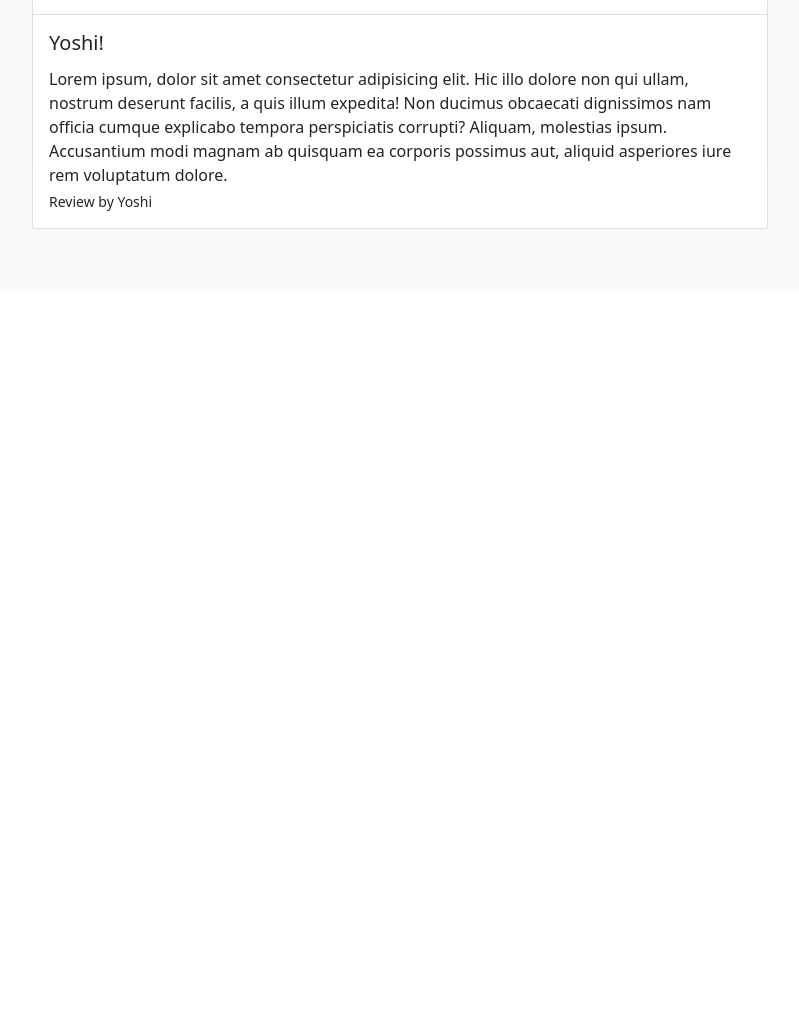
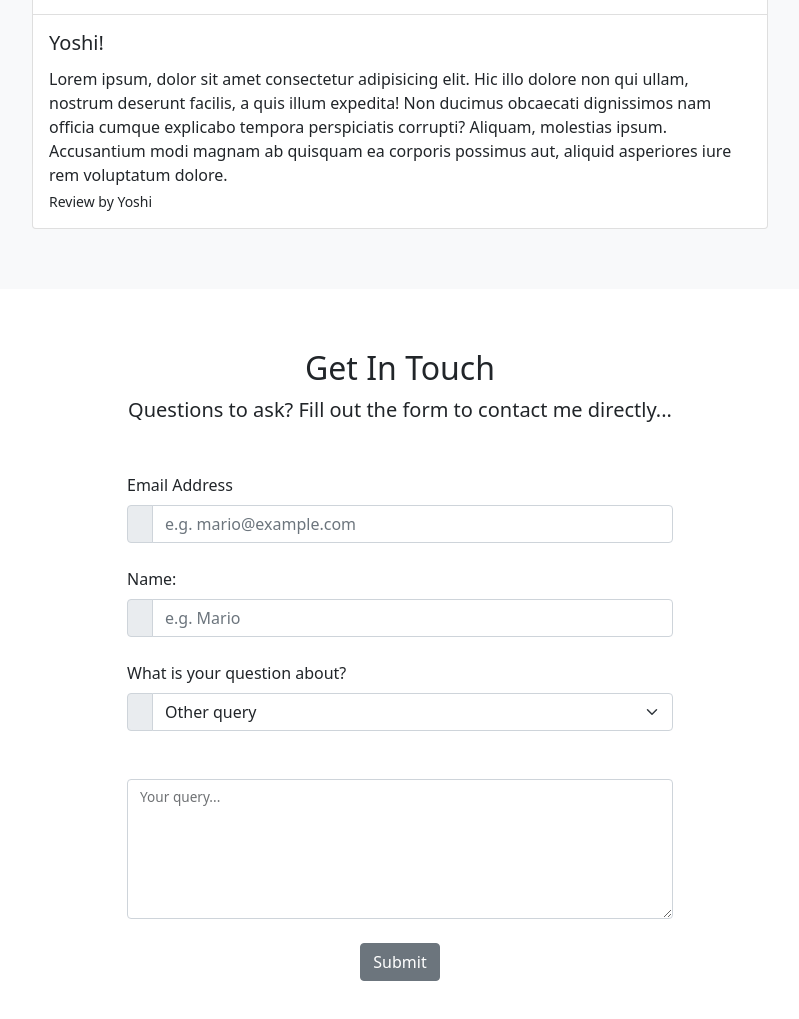
Before and after one commit to carsonbeck/M02-Boostrap-Tut, a plain HTML site: page index.html in a window 1280 px wide. Shown: the part 2885-3904 px from the top of the page, without its empty margins (240-1039 px from the left). Before the commit the page ends 3174 px from the top, so only its background shows below. Drawn offline with nearby package versions, Linux system fonts and the light colour scheme.

Commit message:
Final commit

```diff
--- a/index.html
+++ b/index.html
@@ -270,7 +270,60 @@
   </section>
 
   <!-- contact form -->
+  <!-- form control, form label, form-select, input-group,input-group-text -->
+  <section id="contact">
+    <div class="container-lg">
+      <div class="text-center">
+        <h2>Get In Touch</h2>
+        <p class="lead">Questions to ask? Fill out the form to contact me directly...</p>
+      </div>
 
+      <div class="row justify-content-center my-5">
+
+        <div class="col-lg-6">
+          <form>
+            <label for="email" class="form-label">Email Address</label>
+            <div class="mb-4 input-group">
+              <span class="input-group-text">
+                <i class="bi bi-envelope-at-fill"></i>
+              </span>
+              <input type="email" class="form-control" id="email" placeholder="e.g. mario@example.com">
+            </div>
+
+            <label for="name" class="form-label">Name:</label>
+            <div class="input-group"></div>
+            <div class="input-group mb-4">
+              <span class="input-group-text">
+                <i class="bi bi-person-fill"></i>
+              </span>
+              <input type="text" class="form-control" id="name" placeholder="e.g. Mario">
+            </div>
+
+            <label for="subject" class="form-label">What is your question about?</label>
+            <div class="input-group mb-4">
+              <span class="input-group-text">
+                <i class="bi bi-chat-right-dots-fill"></i>
+              </span>
+              <select class="form-select" id="subject">
+                <option value="pricing" selected>Pricing Query</option>
+                <option value="content" selected>Content Query</option>
+                <option value="other" selected>Other query</option>
+              </select>
+            </div>
+
+            <div class="form-floating mb-4 mt-5">
+              <textarea id="query" class="form-control" style="height: 140px"></textarea>
+              <label for="query">Your query...</label>
+            </div>
+
+            <div class="mb-4 text-center">
+              <button type="submit" class="btn btn-secondary">Submit</button>
+            </div>
+          </form>
+        </div>
+      </div>
+    </div>
+  </section>
 
   <!-- get updates / modal trigger -->
 
```
